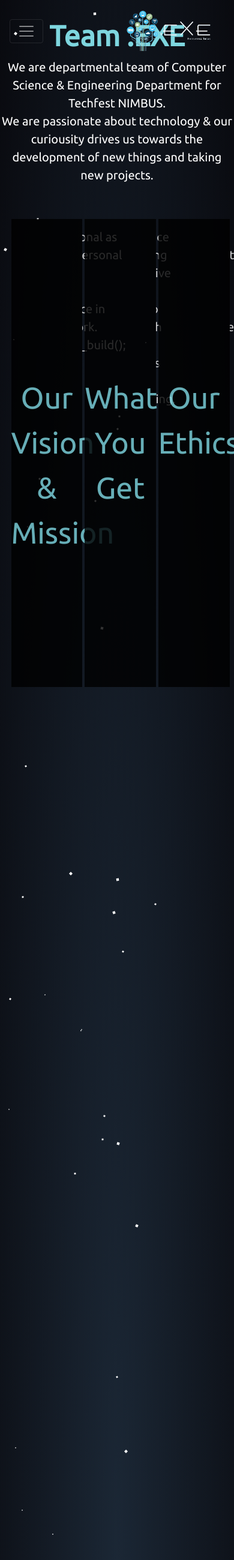
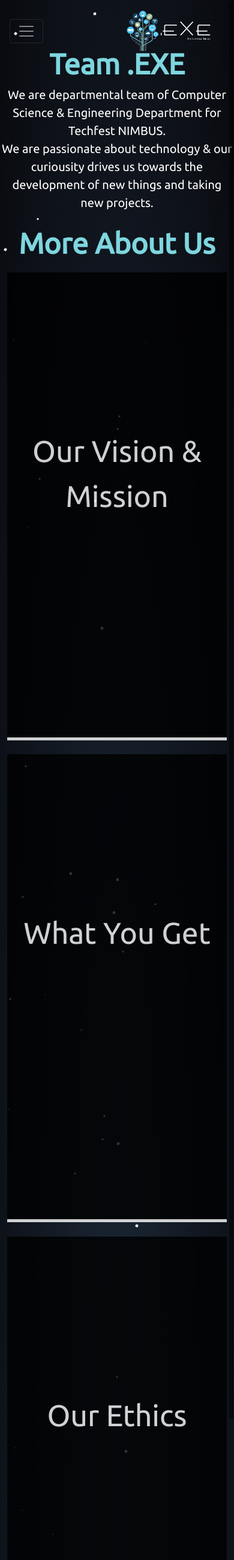
Before and after one commit to manavdoda7/Team.EXE-Website-1, a Django app: page /aboutus in a window 390 px wide. Shown: the whole page at 60% size. Run offline with Django 3.2, Linux system fonts and the light colour scheme; some libraries are stand-ins or nearby versions.

Commit message:
Little improvements and added responsiveness

```diff
--- a/teamEXEWebsite/app/static/css/aboutus.css
+++ b/teamEXEWebsite/app/static/css/aboutus.css
@@ -43,12 +43,13 @@
 }
 
 .mottos{
-    margin-top: 15%;
+    margin-top: 6%;
 }
 
 .heading-top{
     display: block;
     text-align: center;
+    margin-bottom: 2%;
 }
 
 .block{
@@ -61,11 +62,6 @@
     position: relative;
 }
 
-.row1{
-    margin-left: 1%;
-    height: 30vh;
-}
-
 .info{
     z-index: -1;
     color: #fff;
@@ -73,7 +69,7 @@
     list-style-type: none;
     top: 0;
     left: 0;
-    margin-top: 12%;
+    margin-top: 17%;
     font-size: 20px;
 }
 .info ul{
@@ -87,21 +83,27 @@
 .upper{
     background-color: #000;
     font-size: 50px;
-    color: #7ed6df;
+    color: #fff;
     height: 30vh;
     margin: auto;
     text-align: center;
     padding-top: 10vh;
     transition: 1s;
+    border-bottom: 5px #fff solid;
 }
 .upper:hover{
-    background: transparent;
+    height: 10vh;
     font-size: 40px;
     padding: 1rem;
     text-align: left;
+    color: #7ed6df;
 }
 
+.slide-bottom{
+    animation: 1s ease-out 0s 1 slideInFromBottom;
+}
 .about-feature-1{
+    margin-left: 1%;
     animation: 1s ease-out 0s 1 slideInFromLeft;
 }
 .about-feature-2{
@@ -110,6 +112,7 @@
 .about-feature-3{
     animation: 1s ease-out 0s 1 slideInFromRight;
 }
+
 
 /*Section 2*/
 .section2{
@@ -122,7 +125,8 @@
 .p2{
     display: inline-block;
     width: 40%;
-    margin-left: 10%;
+    margin-right: 10%;
+    margin-left: 5%;
     text-align: justify;
 }
 .we-are{
@@ -132,6 +136,32 @@
 .section2-img{
     width: 30%;
     height: 50vh;
-    margin: 5%;
+    margin-top: 4%;
+    margin-left: 10%;
     border-radius: 25px;
 }
+
+/*Responsiveness*/
+@media only screen and (max-width:640px){
+    .section1{
+        padding-top: 20%;
+    }
+    .block{
+        width: 100%;
+        margin: 3%;
+    }
+    .info{
+        font-size: 15px;
+        margin-top: 20%;
+    }
+    .section2-img{
+        margin-left: 10%;
+        width: 80%;
+    }
+    .p2{
+        width: 80%;
+        margin-left: 10%;
+        font-size: 15px;
+        margin-top: 5px;
+    }
+}
--- a/teamEXEWebsite/app/templates/aboutus.html
+++ b/teamEXEWebsite/app/templates/aboutus.html
@@ -20,6 +20,7 @@
     </div>
     <!--Cards Section-->
     <section class="mottos">
+        <h1 class="heading-top slide-bottom">More About Us</h1>
         <div class="container-fluid">
             <div class="row row1">
                 <div class="block about-feature-1" data-wow-duration="500ms" data-wow-delay=".3s">
@@ -63,8 +64,9 @@
     <!-- 2nd Section -->
     <div class="section">
         <div class="section2">
-            <h1 class="heading-top">Why We are Different</h1>
+            <h1 class="heading-top slide-bottom">Why We are Different</h1>
             <div class="row">
+                <img src="../static/images/home_2.jpg" class="section2-img" alt="">
                 <p class="p2">
                     Not always you can see past the veil of refined outputs.
                     Sometimes everything has to be put in a package and delivered as the ultimate result. We do that. <br>
@@ -83,7 +85,6 @@
                     onto the world of programming and conduct many pre-nimbus workshops and classes for the first year, most recurrently
                     Linux installation and command line.
                 </p>
-                <img src="../static/images/home_2.jpg" class="section2-img" alt="">
             </div>
         </div>
     </div>
```
